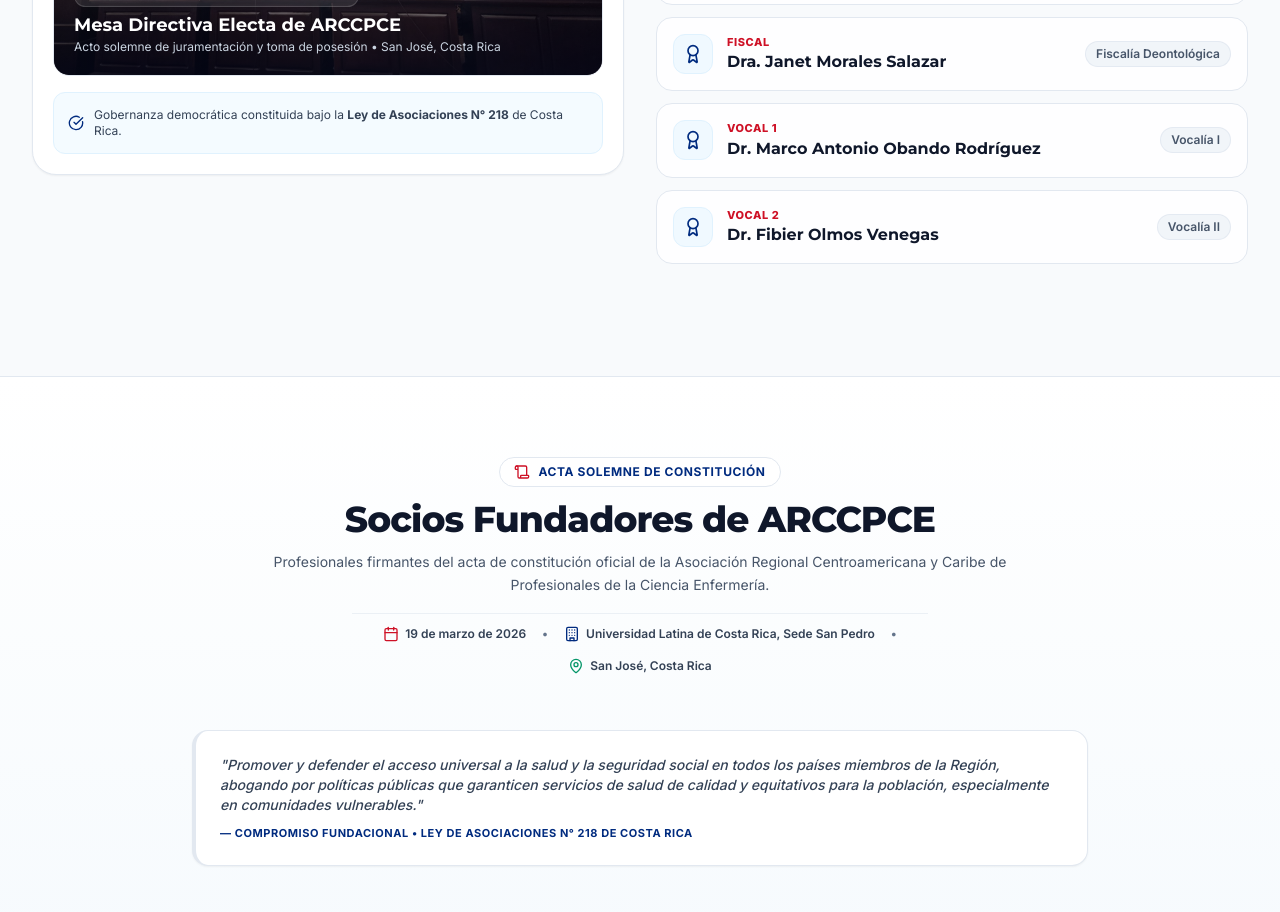
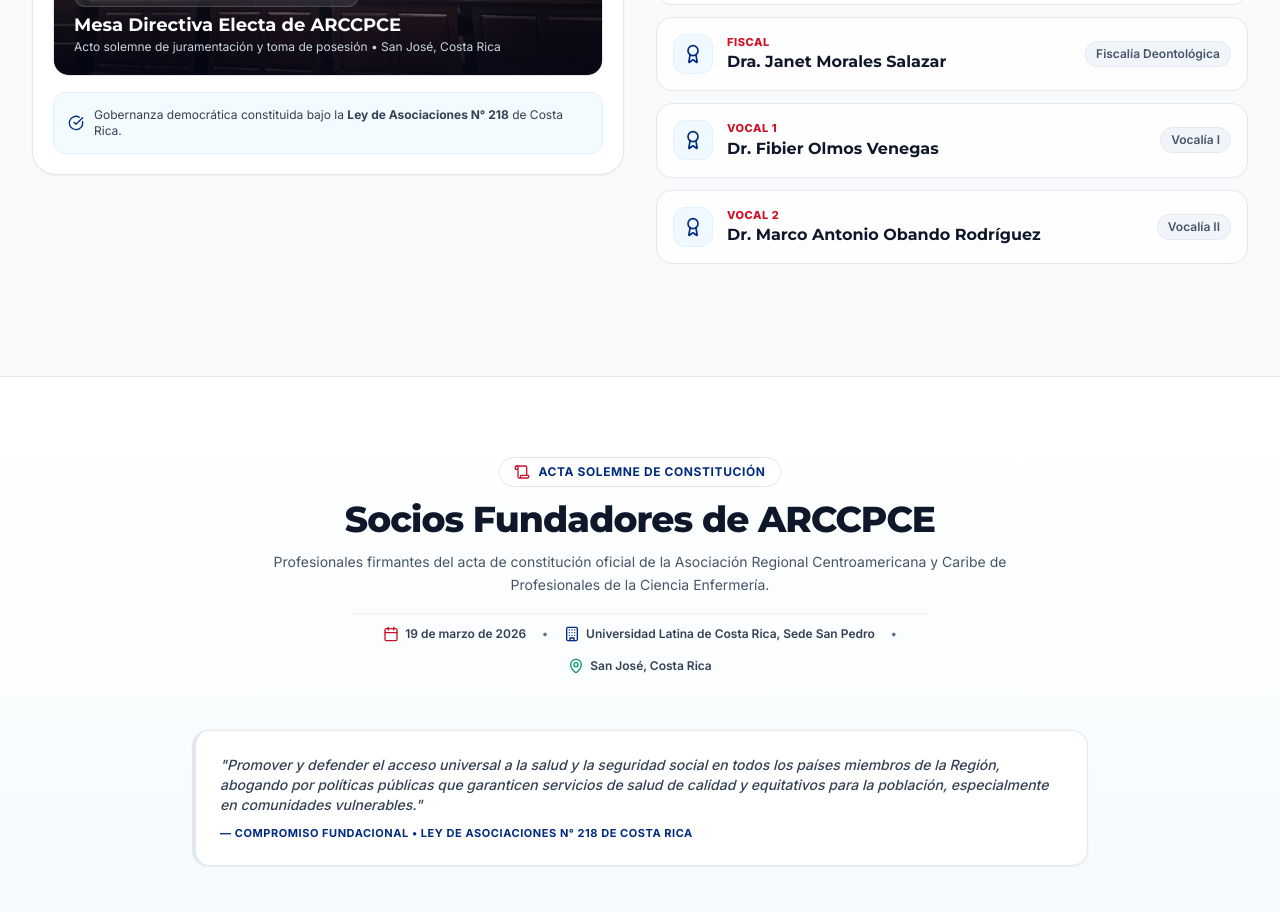
Before and after one commit to fbolanosf/ARCCPCE, a Next.js app: page / in a window 1280 px wide. Shown: the part 8580-9492 px from the top of the page. Built offline with nearby package versions, Linux system fonts and the light colour scheme; no server answers; a web font is replaced by a local one.

Commit message:
fix(governance): ajustar vocalias oficiales - Dr. Fibier Olmos Venegas como Vocal 1 y Dr. Marco Antonio Obando Rodriguez como Vocal 2

```diff
--- a/src/components/BoardOfDirectors.tsx
+++ b/src/components/BoardOfDirectors.tsx
@@ -17,8 +17,8 @@ const BOARD_MEMBERS: BoardMember[] = [
   { role: "Secretaria", name: "Dra. Patricia Quesada Steller", badge: "Secretaría General" },
   { role: "Tesorero", name: "Dr. Josué Paniagua Sánchez", badge: "Tesorería y Finanzas" },
   { role: "Fiscal", name: "Dra. Janet Morales Salazar", badge: "Fiscalía Deontológica" },
-  { role: "Vocal 1", name: "Dr. Marco Antonio Obando Rodríguez", badge: "Vocalía I" },
-  { role: "Vocal 2", name: "Dr. Fibier Olmos Venegas", badge: "Vocalía II" },
+  { role: "Vocal 1", name: "Dr. Fibier Olmos Venegas", badge: "Vocalía I" },
+  { role: "Vocal 2", name: "Dr. Marco Antonio Obando Rodríguez", badge: "Vocalía II" },
 ];
 
 export default function BoardOfDirectors() {
--- a/src/components/RegionalGlobeHero.tsx
+++ b/src/components/RegionalGlobeHero.tsx
@@ -101,16 +101,16 @@ const REGIONAL_DELEGATIONS: CountryDelegationData[] = [
         email: "fiscalia@arccpce.org",
       },
       {
-        name: "Dr. Marco Antonio Obando Rodríguez",
+        name: "Dr. Fibier Olmos Venegas",
         title: "Vocal 1 de la Junta Directiva (2026-2028)",
-        committee: "Vocalía I de Gobernanza",
+        committee: "Vocalía I de Gestión Científica",
         institution: "Consejo Regional ARCCPCE • San José",
         email: "vocal1@arccpce.org",
       },
       {
-        name: "Dr. Fibier Olmos Venegas",
+        name: "Dr. Marco Antonio Obando Rodríguez",
         title: "Vocal 2 de la Junta Directiva (2026-2028)",
-        committee: "Vocalía II de Gestión Científica",
+        committee: "Vocalía II de Gobernanza",
         institution: "Consejo Regional ARCCPCE • San José",
         email: "vocal2@arccpce.org",
       },
--- a/src/components/RegionalNetworkHub.tsx
+++ b/src/components/RegionalNetworkHub.tsx
@@ -89,16 +89,16 @@ const REGIONAL_NODES: Record<string, HubCountry> = {
         email: "fiscalia@arccpce.org",
       },
       {
-        name: "Dr. Marco Antonio Obando Rodríguez",
+        name: "Dr. Fibier Olmos Venegas",
         role: "Vocal 1 de la Junta Directiva (2026-2028)",
-        specialty: "Vocalía I de Gobernanza Regional",
+        specialty: "Vocalía I de Gestión Científica",
         institution: "Consejo Regional ARCCPCE • San José",
         email: "vocal1@arccpce.org",
       },
       {
-        name: "Dr. Fibier Olmos Venegas",
+        name: "Dr. Marco Antonio Obando Rodríguez",
         role: "Vocal 2 de la Junta Directiva (2026-2028)",
-        specialty: "Vocalía II de Gestión Científica",
+        specialty: "Vocalía II de Gobernanza Regional",
         institution: "Consejo Regional ARCCPCE • San José",
         email: "vocal2@arccpce.org",
       },
```
Also changed, not shown: 1 other file (tests, documents, lock files or other folders).
